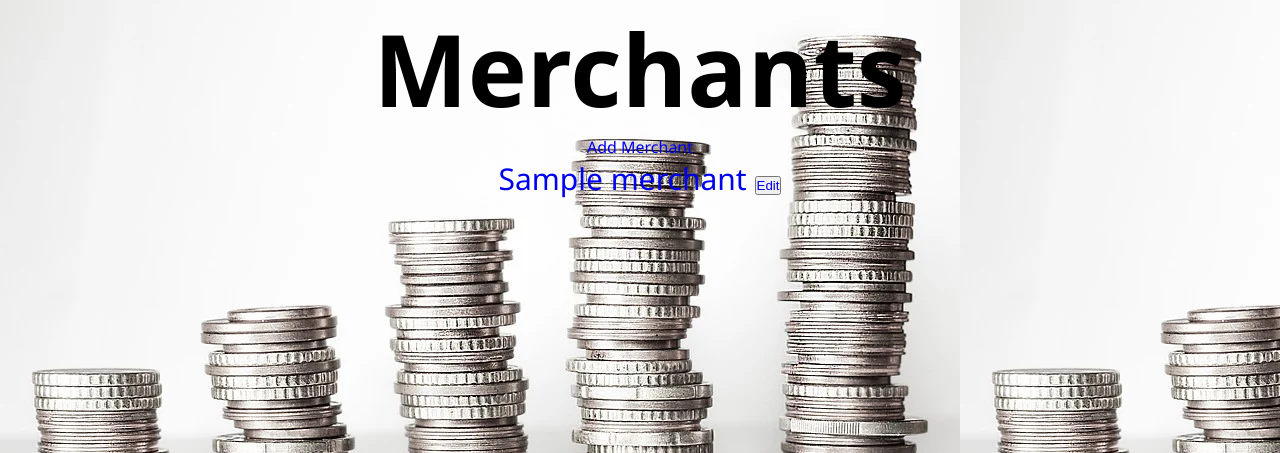
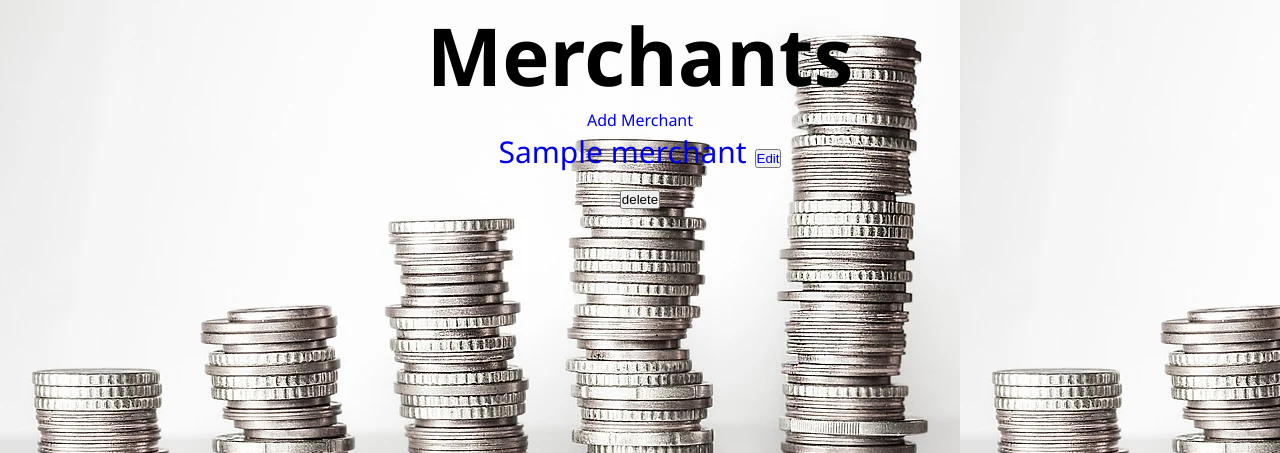
Before and after one commit to EvanJAR/spending_tracker_project, a Flask app: template templates/merchants/index.html in a window 1280 px wide. Shown: the part 80-533 px from the top of the page. Run offline with Flask 2, Linux system fonts and the light colour scheme; the template is opened without the code that fills it: most values are stand-ins (such as "Sample title", 1, 10 or a date in 2020).

Commit message:
can now delete merchants

```diff
--- a/controllers/merchant_controller.py
+++ b/controllers/merchant_controller.py
@@ -43,3 +43,8 @@ def create_merchant():
     merchant_repository.save(merchant)
 
     return redirect('/merchants')
+
+@merchants_blueprint.route("/merchants/<id>/delete", methods=['POST'])
+def delete_merchant(id):
+    merchant_repository.delete(id)
+    return redirect('/merchants')
--- a/controllers/transaction_controller.py
+++ b/controllers/transaction_controller.py
@@ -31,6 +31,6 @@ def create_transaction():
     return redirect('/transactions')
 
 @transactions_blueprint.route("/transactions/<id>/delete", methods=['POST'])
-def delete_task(id):
+def delete_transaction(id):
     transaction_repository.delete(id)
     return redirect('/transactions')
--- a/repositories/tag_repository.py
+++ b/repositories/tag_repository.py
@@ -63,6 +63,6 @@ def merchants(tag):
     return results
 
 def update(tag):
-    sql = "UPDATE tags SET name = %s WHERE id = %s"
+    sql = "UPDATE tags SET category = %s WHERE id = %s"
     values = [tag.category, tag.id]
     run_sql(sql, values)
--- a/static/css/style.css
+++ b/static/css/style.css
@@ -46,7 +46,7 @@ a.active,a:hover{
     text-align: center;
 }
 .heading{
-    font-size: 100px;
+    font-size: 80px;
 }
 .list{
     font-size: 30px;
@@ -55,3 +55,6 @@ a.active,a:hover{
 .total{
     font-size: 50px;
 }
+.btn{
+    text-align: right;
+}
--- a/templates/merchants/index.html
+++ b/templates/merchants/index.html
@@ -17,6 +17,12 @@
      <a href="/merchants/{{ merchant.id }}/edit">Edit</a>
   </button>
    </li>
+   <p>
+   <form action="/merchants/{{ merchant.id }}/delete" method="POST">
+     <input class="btn btn--danger" type="submit" value="delete" />
+   </form>
+ </p>
 {% endfor %}
+
 </section>
 {% endblock %}
```
